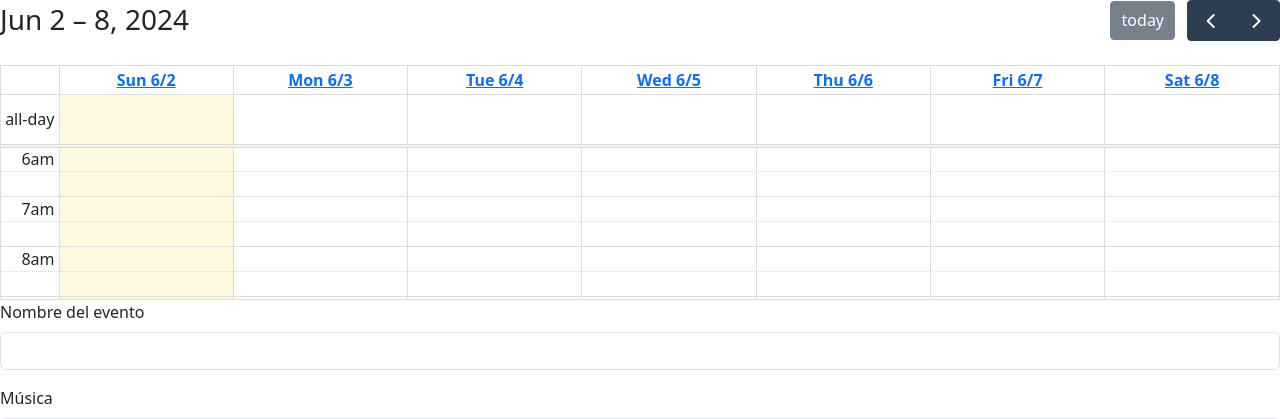
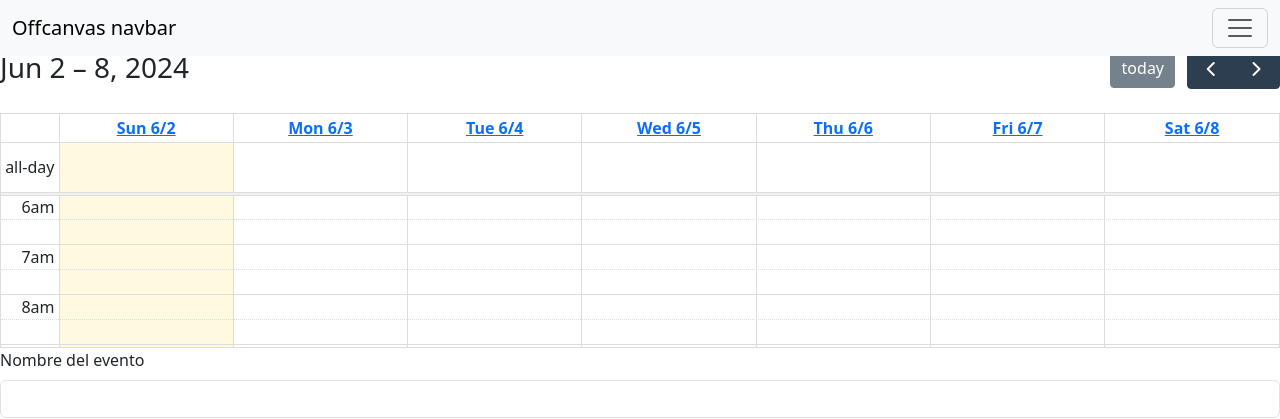
Before and after one commit to Hector357159/ModuloMarketing, a Django app: page /Planificar_evento/ in a window 1280 px wide. Shown: the top 419 px of the page. Run offline with Django 5.2, Linux system fonts and the light colour scheme; lists and menus that the app fills with data are empty; some libraries are stand-ins or nearby versions.

Commit message:
agregar menu

```diff
--- a/app_Marketing/templates/Elaborar_campania.html
+++ b/app_Marketing/templates/Elaborar_campania.html
@@ -6,7 +6,13 @@
     <title>Document</title>
 </head>
 <body>
+<!-- Mostramos el menu para movernos por las paginas -->
+{% extends "layouts/base.html" %}
+{% block content %}
+
     <title>Mercado</title>
     <h1>elavorar capania</h1>
+
+{% endblock %}
 </body>
 </html>
--- a/app_Marketing/templates/Planificar_evento.html
+++ b/app_Marketing/templates/Planificar_evento.html
@@ -3,16 +3,12 @@
 <head>
     <meta charset="UTF-8">
     <meta name="viewport" content="width=device-width, initial-scale=1.0">
-    <link href="https://cdn.jsdelivr.net/npm/bootstrap@5.3.3/dist/css/bootstrap.min.css" rel="stylesheet" integrity="sha384-QWTKZyjpPEjISv5WaRU9OFeRpok6YctnYmDr5pNlyT2bRjXh0JMhjY6hW+ALEwIH" crossorigin="anonymous">
-    <script src="https://cdn.jsdelivr.net/npm/bootstrap@5.3.3/dist/js/bootstrap.bundle.min.js" integrity="sha384-YvpcrYf0tY3lHB60NNkmXc5s9fDVZLESaAA55NDzOxhy9GkcIdslK1eN7N6jIeHz" crossorigin="anonymous"></script>
-
-    <!-- Incluye los archivos CSS y JS de FullCalendar -->
-    <link href='https://cdn.jsdelivr.net/npm/fullcalendar@5.10.1/main.min.css' rel='stylesheet' />
-    <script src='https://cdn.jsdelivr.net/npm/fullcalendar@5.10.1/main.min.js'></script>
-
     <title>Planificar evento</title>
 </head>
 <body>
+<!-- Mostramos el menu para movernos por las paginas -->
+{% extends "layouts/base.html" %}
+{% block content %}
 <!-- Elemento HTML donde se mostrará el calendario -->
 <div id="calendar"></div>
 
@@ -48,5 +44,6 @@
   <button type="button" class="btn btn-success">Guardar</button>
   <button type="button" class="btn btn-danger">Cancelar</button>
 
+{% endblock %}
 </body>
 </html>
--- /dev/null
+++ b/app_Marketing/templates/layouts/base.html
@@ -0,0 +1,48 @@
+<link href="https://cdn.jsdelivr.net/npm/bootstrap@5.3.3/dist/css/bootstrap.min.css" rel="stylesheet" integrity="sha384-QWTKZyjpPEjISv5WaRU9OFeRpok6YctnYmDr5pNlyT2bRjXh0JMhjY6hW+ALEwIH" crossorigin="anonymous">
+    <script src="https://cdn.jsdelivr.net/npm/bootstrap@5.3.3/dist/js/bootstrap.bundle.min.js" integrity="sha384-YvpcrYf0tY3lHB60NNkmXc5s9fDVZLESaAA55NDzOxhy9GkcIdslK1eN7N6jIeHz" crossorigin="anonymous"></script>
+
+    <!-- Incluye los archivos CSS y JS de FullCalendar -->
+<link href='https://cdn.jsdelivr.net/npm/fullcalendar@5.10.1/main.min.css' rel='stylesheet' />
+<script src='https://cdn.jsdelivr.net/npm/fullcalendar@5.10.1/main.min.js'></script>
+<script src="https://code.jquery.com/jquery-3.5.1.slim.min.js"></script>
+    <script src="https://cdn.jsdelivr.net/npm/@popperjs/core@2.5.2/dist/umd/popper.min.js"></script>
+    <script src="https://maxcdn.bootstrapcdn.com/bootstrap/4.5.2/js/bootstrap.min.js"></script>
+    <script src="https://cdnjs.cloudflare.com/ajax/libs/bootstrap/5.0.0-beta2/js/bootstrap.bundle.min.js"></script>
+<header class="encabezado">
+    <div class="container mt-5">
+        <nav>
+            <nav class="navbar navbar-light bg-light fixed-top">
+                <div class="container-fluid">
+                  <a class="navbar-brand" href="#">Offcanvas navbar</a>
+                  <button class="navbar-toggler" type="button" data-bs-toggle="offcanvas" data-bs-target="#offcanvasNavbar" aria-controls="offcanvasNavbar">
+                    <span class="navbar-toggler-icon"></span>
+                  </button>
+                  <div class="offcanvas offcanvas-end" tabindex="-1" id="offcanvasNavbar" aria-labelledby="offcanvasNavbarLabel">
+                    <div class="offcanvas-header">
+                      <h5 class="offcanvas-title" id="offcanvasNavbarLabel">Offcanvas</h5>
+                      <button type="button" class="btn-close text-reset" data-bs-dismiss="offcanvas" aria-label="Close"></button>
+                    </div>
+                    <div class="offcanvas-body">
+                      <ul class="navbar-nav justify-content-end flex-grow-1 pe-3">
+                        <li class="nav-item">
+                          <a class="nav-link {% if current_page == 'Ver_eventos_campania'%} active {% endif %}" aria-current="page" href="{% url 'Ver_eventos_campania' %}">Eventon y campañas</a>
+                        </li>
+                        <li class="nav-item ">
+                          <a class="nav-link {% if current_page == 'Elaborar_campania'%} active {% endif %}" href="{% url 'Elaborar_campania' %}">Elaborar campaña</a>
+                        </li>
+                        <li class="nav-item ">
+                            <a class="nav-link {% if current_page == 'Planificar_evento'%} active {% endif %}" href="{% url 'Planificar_evento' %}">Planificar evento</a>
+                        </li>
+                        <li class="nav-item ">
+                            <a class="nav-link {% if current_page == 'Mercado' %} active {% endif %}" href="{% url 'Mercado' %}">Mercado</a>
+                          </li>
+                      </ul>
+                    </div>
+                  </div>
+                </div>
+              </nav>
+        </nav>
+    </div>
+    </header>
+    {% block content %}
+    {% endblock %}
--- a/app_Marketing/urls.py
+++ b/app_Marketing/urls.py
@@ -4,12 +4,12 @@ urlpatterns = [
     #agregamos nuestras direcciones con nuestra respuesta o html o htmlresponse
     path('',views.login),
 
-    path('mercado/', views.mercado),
+    path('Mercado/', views.mercado,name='Mercado'),
     #
-    path('Planificar_evento/', views.planidicar_evento),
+    path('Planificar_evento/', views.planidicar_evento,name='Planificar_evento'),
 
-    path('ver_eventos_campania', views.ver_eventos_campania),
+    path('Ver_eventos_campania', views.ver_eventos_campania,name='Ver_eventos_campania'),
 
-    path('Elaborar_campania/', views.elaborar_campania),
+    path('Elaborar_campania/', views.elaborar_campania,name='Elaborar_campania'),
 
 ]
--- a/app_Marketing/views.py
+++ b/app_Marketing/views.py
@@ -9,16 +9,26 @@ def hello(request):
     return HttpResponse("Hello")
 
 def login(request):
-    return render(request, 'login.html')
+    return render(request, 'login.html',{
+        'Curren_page': 'login',
+    })
 
 def mercado(request):
-    return render(request,'Mercado.html')
+    return render(request,'Mercado.html',{
+        'current_page': 'Mercado',
+    })
 
 def planidicar_evento(request):
-    return render(request,'Planificar_evento.html')
+    return render(request,'Planificar_evento.html',{
+        'current_page': 'Planificar_evento',
+    })
 
 def elaborar_campania(request):
-    return render(request,'Elaborar_campania.html')
+    return render(request,'Elaborar_campania.html',{
+        'current_page': 'Elaborar_campania',
+    })
 
 def ver_eventos_campania(request):
-    return render(request,'ver_eventos_campania.html')
+    return render(request,'ver_eventos_campania.html',{
+        'current_page': 'Ver_eventos_campania',
+    })
```
Also changed, not shown: app_Marketing/templates/Mercado.html (+7 -0 lines), app_Marketing/templates/login.html (+11 -4 lines), app_Marketing/templates/ver_eventos_campania.html (+9 -0 lines), app_Marketing/templates/layouts/themes.html (added).
